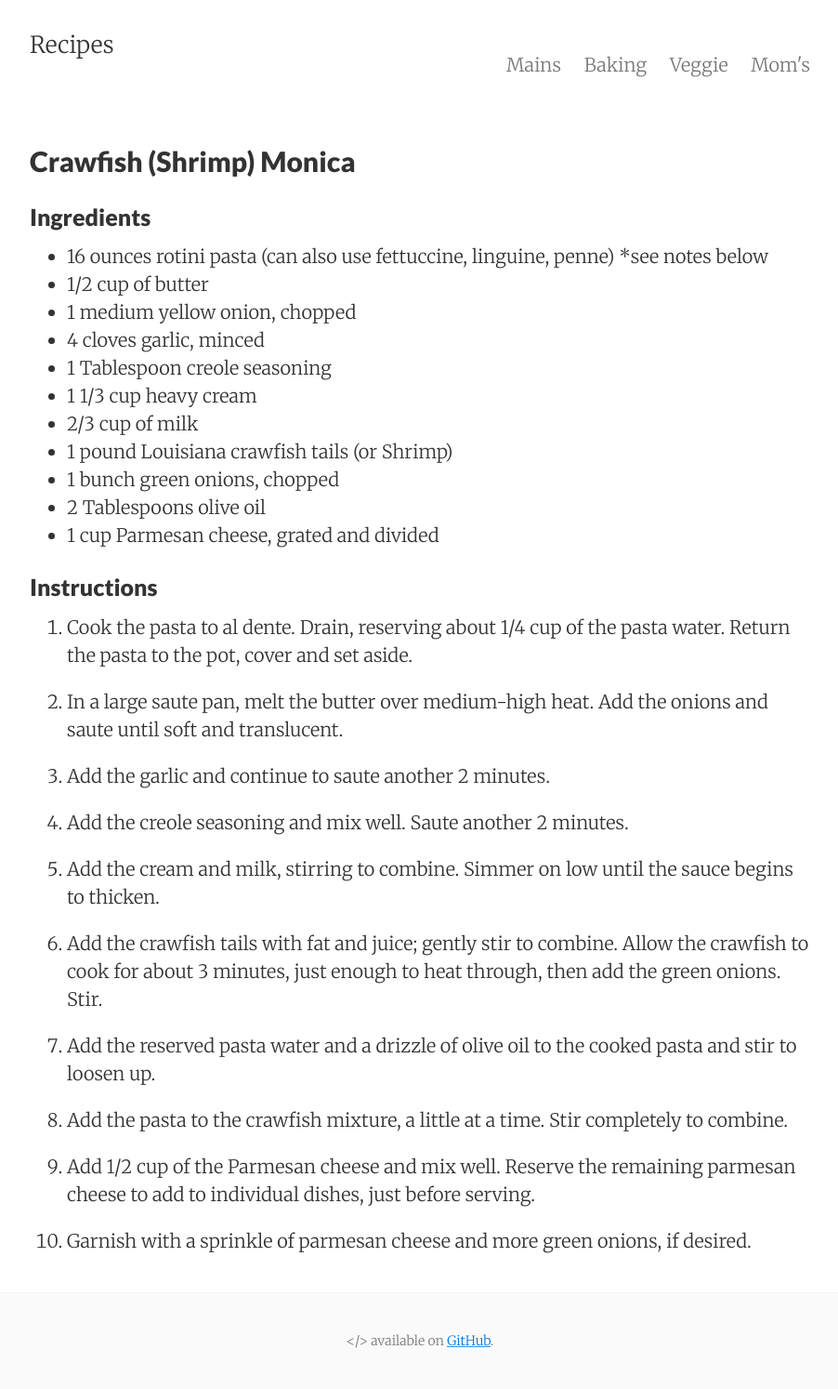
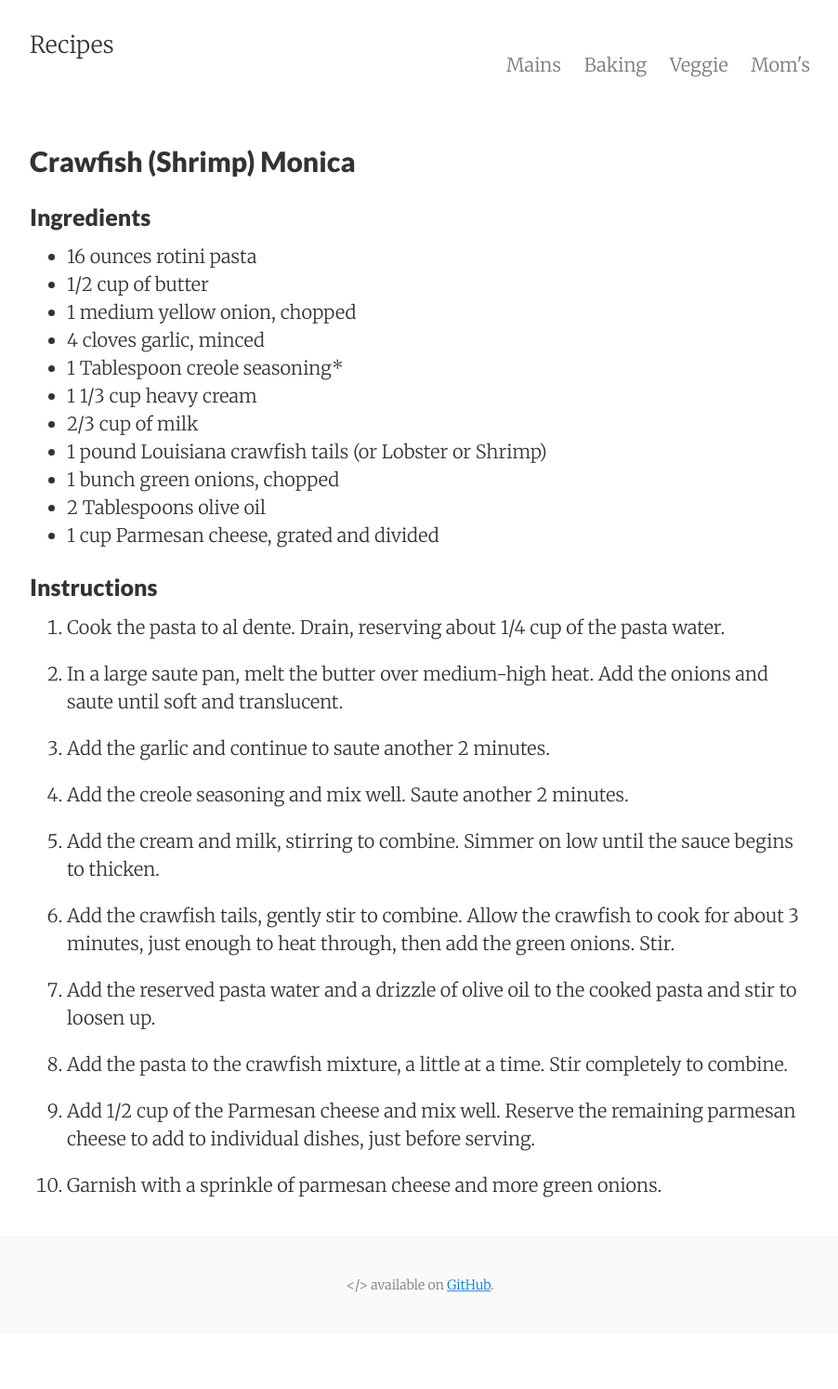
Before and after one commit to idcrosby/recipes, a Jekyll site: the page built from docs/_recipes/Crawfish_Monica.md, in a window 1280 px wide. Shown: the whole page at 93% size, without its empty margins (188-1090 px from the left). Built offline with Jekyll 4.4.1, drawn with Linux system fonts in a browser that asks for light colours; after the commit the page ends 1434 px from its top, so only the background shows below that.

Commit message:
Update Crawfish_Monica.md

```diff
--- a/docs/_recipes/Crawfish_Monica.md
+++ b/docs/_recipes/Crawfish_Monica.md
@@ -7,21 +7,21 @@ description: "Straight from New Orleans Jazz Fest"
 
 ### Ingredients
 
-- 16 ounces rotini pasta (can also use fettuccine, linguine, penne) *see notes below
+- 16 ounces rotini pasta
 - 1/2 cup of butter
 - 1 medium yellow onion, chopped
 - 4 cloves garlic, minced
-- 1 Tablespoon creole seasoning
+- 1 Tablespoon creole seasoning*
 - 1 1/3 cup heavy cream
 - 2/3 cup of milk
-- 1 pound Louisiana crawfish tails (or Shrimp)
+- 1 pound Louisiana crawfish tails (or Lobster or Shrimp)
 - 1 bunch green onions, chopped
 - 2 Tablespoons olive oil
 - 1 cup Parmesan cheese, grated and divided
 
 ### Instructions
 
-1. Cook the pasta to al dente. Drain, reserving about 1/4 cup of the pasta water. Return the pasta to the pot, cover and set aside.
+1. Cook the pasta to al dente. Drain, reserving about 1/4 cup of the pasta water.
 
 2. In a large saute pan, melt the butter over medium-high heat. Add the onions and saute until soft and translucent.
 
@@ -31,7 +31,7 @@ description: "Straight from New Orleans Jazz Fest"
 
 5. Add the cream and milk, stirring to combine. Simmer on low until the sauce begins to thicken.
 
-6. Add the crawfish tails with fat and juice; gently stir to combine. Allow the crawfish to cook for about 3 minutes, just enough to heat through, then add the green onions. Stir.
+6. Add the crawfish tails, gently stir to combine. Allow the crawfish to cook for about 3 minutes, just enough to heat through, then add the green onions. Stir.
 
 7. Add the reserved pasta water and a drizzle of olive oil to the cooked pasta and stir to loosen up.
 
@@ -39,4 +39,4 @@ description: "Straight from New Orleans Jazz Fest"
 
 9. Add 1/2 cup of the Parmesan cheese and mix well. Reserve the remaining parmesan cheese to add to individual dishes, just before serving.
 
-10. Garnish with a sprinkle of parmesan cheese and more green onions, if desired.
+10. Garnish with a sprinkle of parmesan cheese and more green onions.
```
